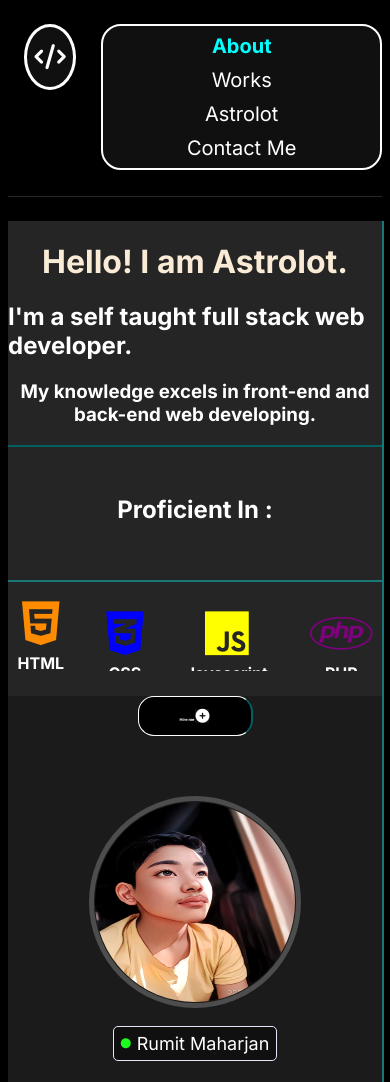
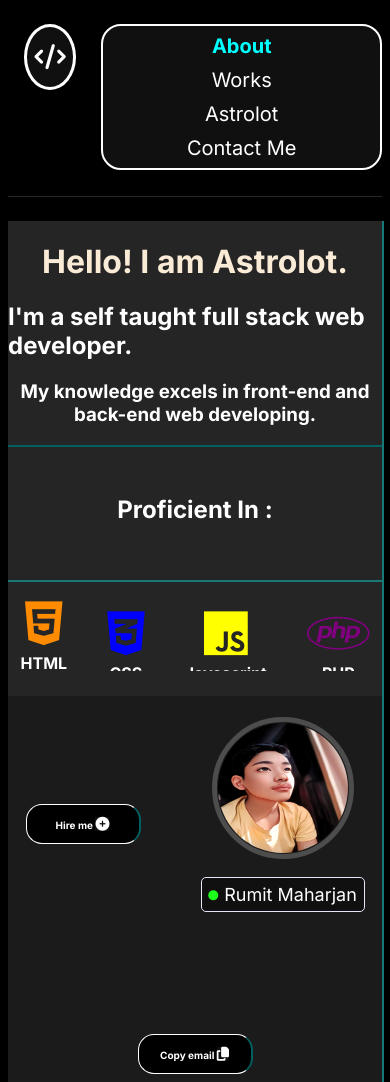
Before and after one commit to astrolot/Port, a plain HTML site: page index.html in a window 390 px wide. Shown: the top 1082 px of the page. Drawn offline with Linux system fonts and the light colour scheme.

Commit message:
Update styles.css

```diff
--- a/styles.css
+++ b/styles.css
@@ -363,22 +363,28 @@ footer {
 @media (max-width: 480px) {
   nav .links {
     flex-direction: row;
-    font-size: 5px;
-    gap: 4px;
+    gap: 1px;
     padding: 0.5rem 0;
   }
   .about .left .box {
-    gap: 10px;
+    gap: 8px;
+    justify_content: center;
+    align_items: center;
   }
   .about,
   .abt {
     flex-wrap: wrap;
   }
   .about .right .hico {
-    font-size: 4px;
+    font-size: 10px;
+    width:20px
+    height: 12px;
     border-right: 2px solid rgba(3, 248, 248, 0.39);
   }
-
+ .innerprofile img{
+   height:130px;
+   width: 130px;
+ }
   .abt .holder {
     flex-direction: row;
     justify-content: center;
```
